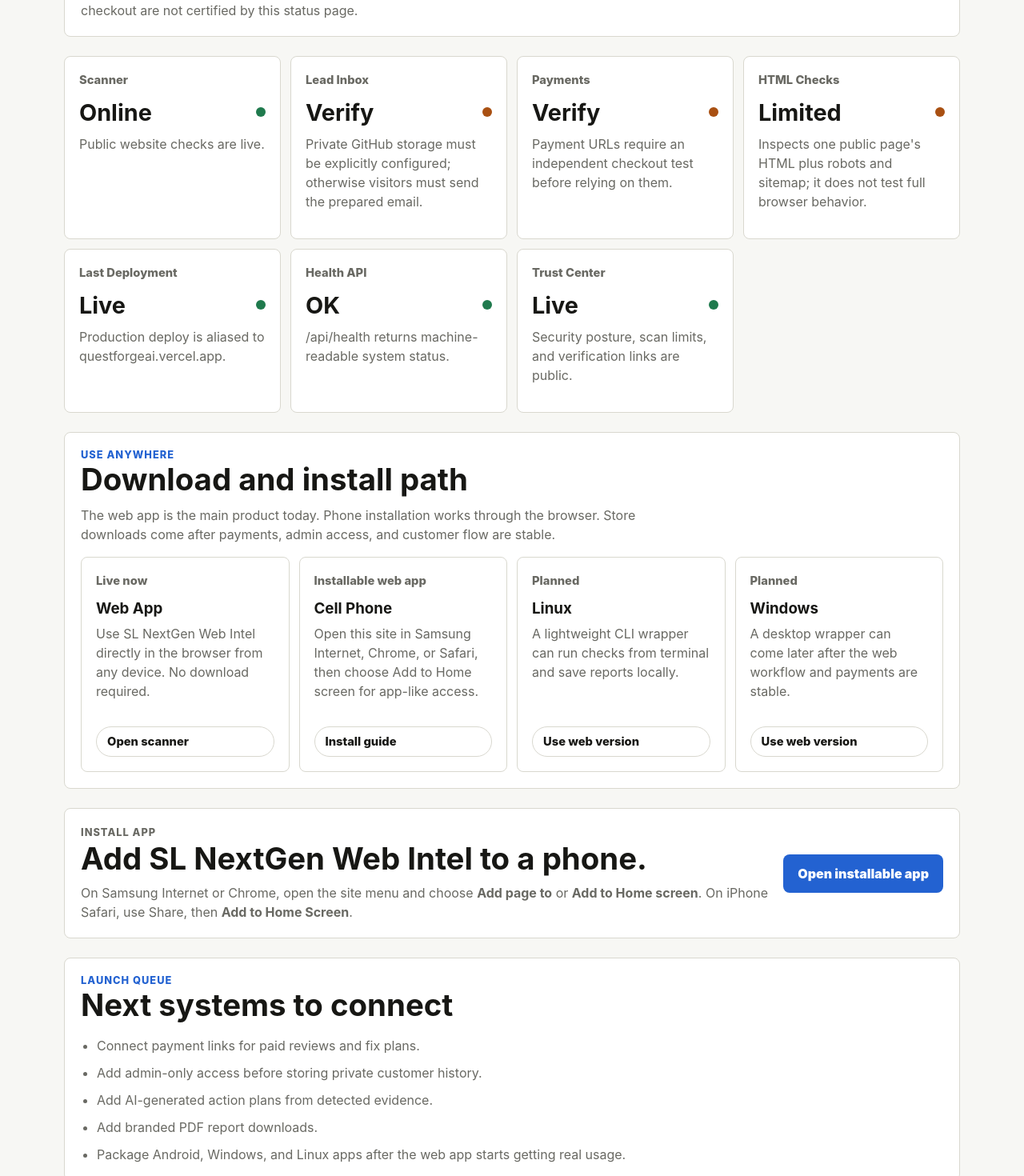
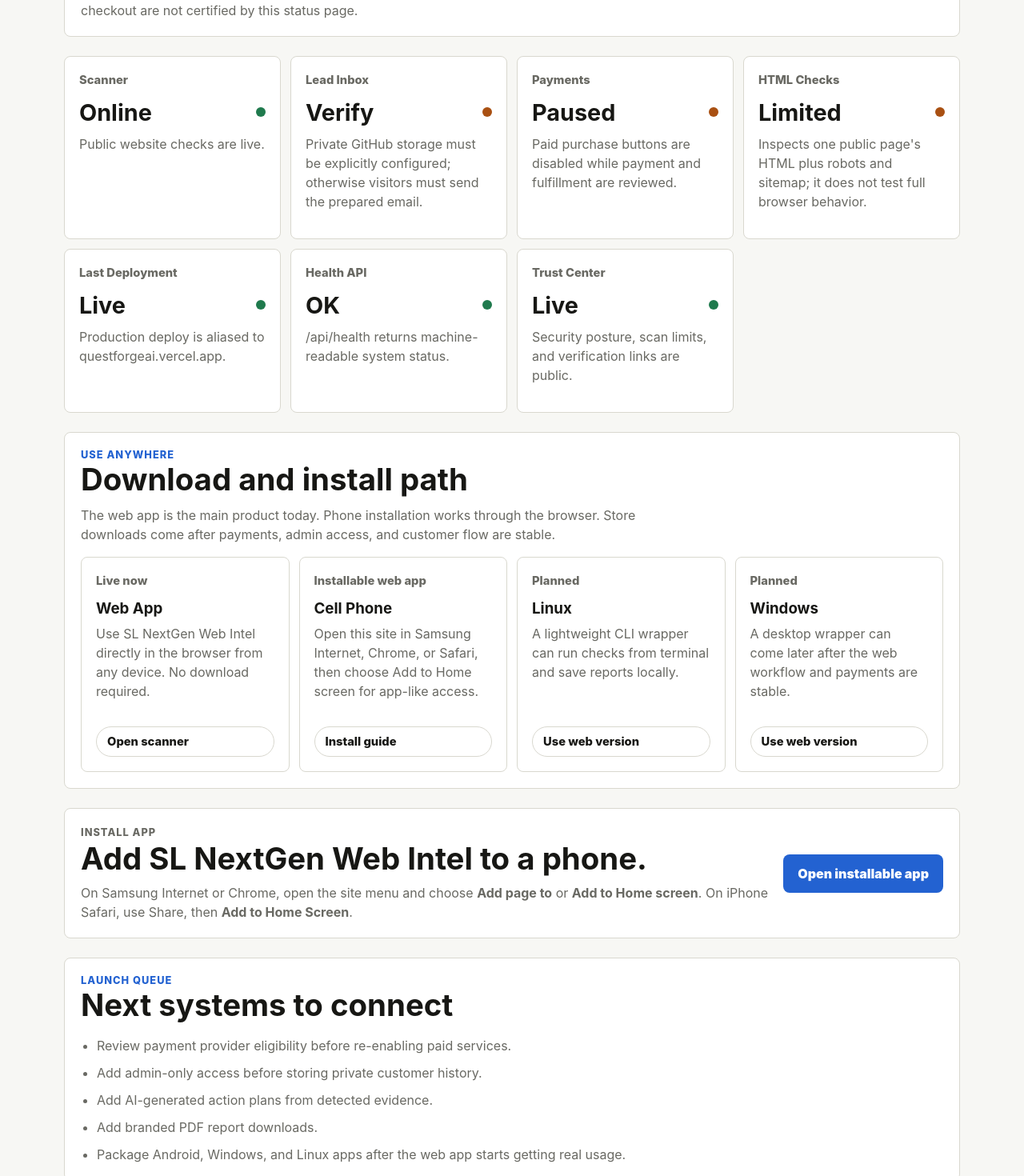
Before and after one commit to Snowman501/crawler-fleet, a Next.js app: page /status in a window 1280 px wide. Shown: the part 640-2110 px from the top of the page at 80% size. Built offline with nearby package versions, Linux system fonts and the light colour scheme.

Commit message:
Pause paid services: app/status/page.tsx

```diff
--- a/app/status/page.tsx
+++ b/app/status/page.tsx
@@ -1,7 +1,7 @@
 const systems = [
   { label: "Scanner", value: "Online", detail: "Public website checks are live.", tone: "good" },
   { label: "Lead Inbox", value: "Verify", detail: "Private GitHub storage must be explicitly configured; otherwise visitors must send the prepared email.", tone: "warn" },
-  { label: "Payments", value: "Verify", detail: "Payment URLs require an independent checkout test before relying on them.", tone: "warn" },
+  { label: "Payments", value: "Paused", detail: "Paid purchase buttons are disabled while payment and fulfillment are reviewed.", tone: "warn" },
   { label: "HTML Checks", value: "Limited", detail: "Inspects one public page's HTML plus robots and sitemap; it does not test full browser behavior.", tone: "warn" },
   { label: "Last Deployment", value: "Live", detail: "Production deploy is aliased to questforgeai.vercel.app.", tone: "good" },
   { label: "Health API", value: "OK", detail: "/api/health returns machine-readable system status.", tone: "good" },
@@ -40,7 +40,7 @@ const installPaths = [
 ];
 
 const nextActions = [
-  "Connect payment links for paid reviews and fix plans.",
+  "Review payment provider eligibility before re-enabling paid services.",
   "Add admin-only access before storing private customer history.",
   "Add AI-generated action plans from detected evidence.",
   "Add branded PDF report downloads.",
```
